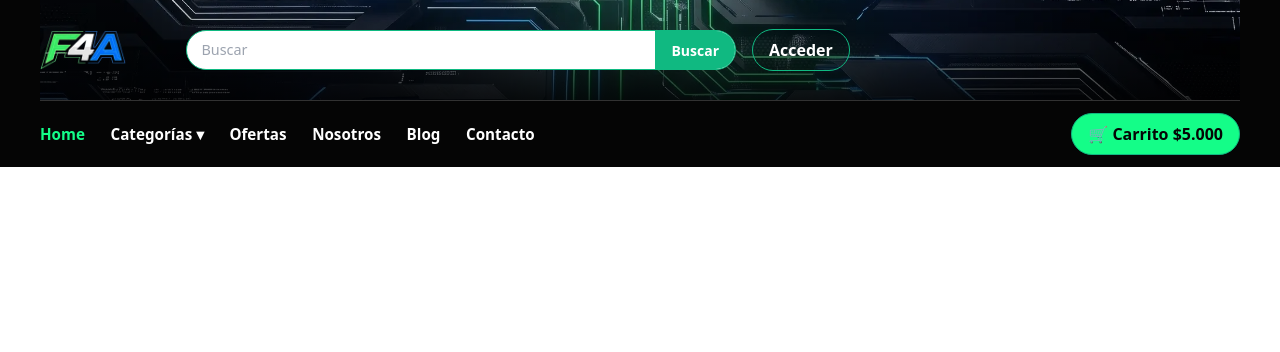
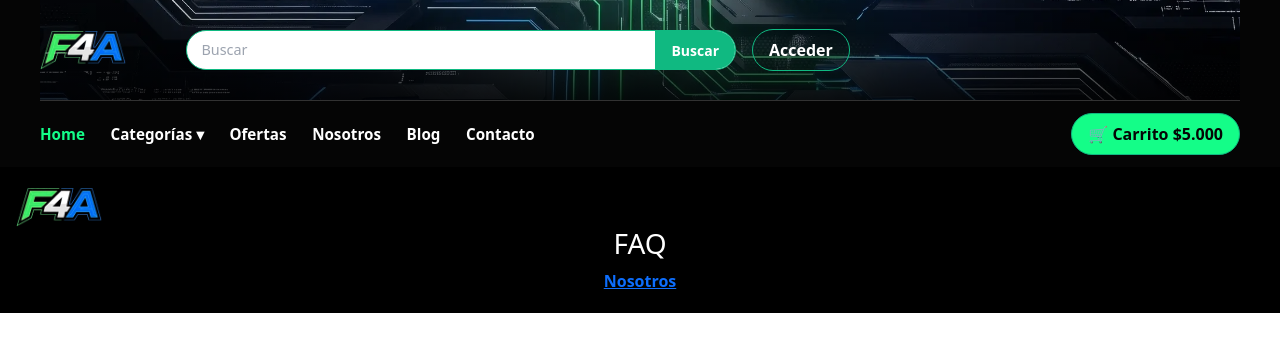
Before and after one commit to GKapppaa/F4A_V2, a React (Vite) app: page / in a window 1280 px wide. Shown: the top 352 px of the page. Built offline with nearby package versions, Linux system fonts and the light colour scheme.

Commit message:
Creando footer

```diff
--- a/src/App.jsx
+++ b/src/App.jsx
@@ -1,11 +1,7 @@
 import { useState } from 'react'
-import heroImg from './assets/hero.png'
-import reactLogo from './assets/react.svg'
-import viteLogo from './assets/vite.svg'
 import './App.css'
-import Logo from './components/atoms/Logo.jsx'
-import SearchBar from './components/molecules/SearchBar.jsx'
 import Header from './components/organisms/Header.jsx'
+import Footer from './components/organisms/Footer.jsx'
 function App() {
 
   function busquedaTest(searchText){
@@ -14,6 +10,8 @@ function App() {
   return (
     <>
       <Header/>
+      <Footer/>
+
     </>
 
   )
--- a/src/components/organisms/Footer.jsx
+++ b/src/components/organisms/Footer.jsx
@@ -1,11 +1,25 @@
 import React from 'react';
-import '../../styles/organisms/Footer.css'
+import '../../styles/organisms/Footer.css';
+import Logo from '../atoms/Logo';
+import Text from '../atoms/Text';
+import Enlaces from '../atoms/Enlaces';
 
 export const Footer = () => {
+
+
     return (
         <footer className="site-footer">
+            <div className='footer-brand'>
+                <Logo/>
+            </div>
+            <div className='footer-FAQ'>
+                <Text variant='h3'>FAQ</Text>
+                <Enlaces href="/Nosotros">Nosotros</Enlaces>
 
+            </div>
 
         </footer>
     )
 }
+
+export default Footer;
--- a/src/components/organisms/Header.jsx
+++ b/src/components/organisms/Header.jsx
@@ -41,7 +41,7 @@ export const Header = () => {
       {/* Fila Superior */}
       <div className="header-top">
         <div className="header-brand">
-          <Logo />
+          <Logo/>
         </div>
 
         <SearchBar />
--- a/src/styles/organisms/Footer.css
+++ b/src/styles/organisms/Footer.css
@@ -4,3 +4,7 @@
     text-align: center;
     padding: 20px 16px;
 }
+
+.footer-FAQ{
+    font-weight: bold;
+}
--- a/src/styles/organisms/Header.css
+++ b/src/styles/organisms/Header.css
@@ -1,5 +1,6 @@
 .site-header {
   width: 100%;
+  margin: 0;
   padding: 0 1rem 0.75rem;
   color: #ffffff;
   background-color: #050505;
```
